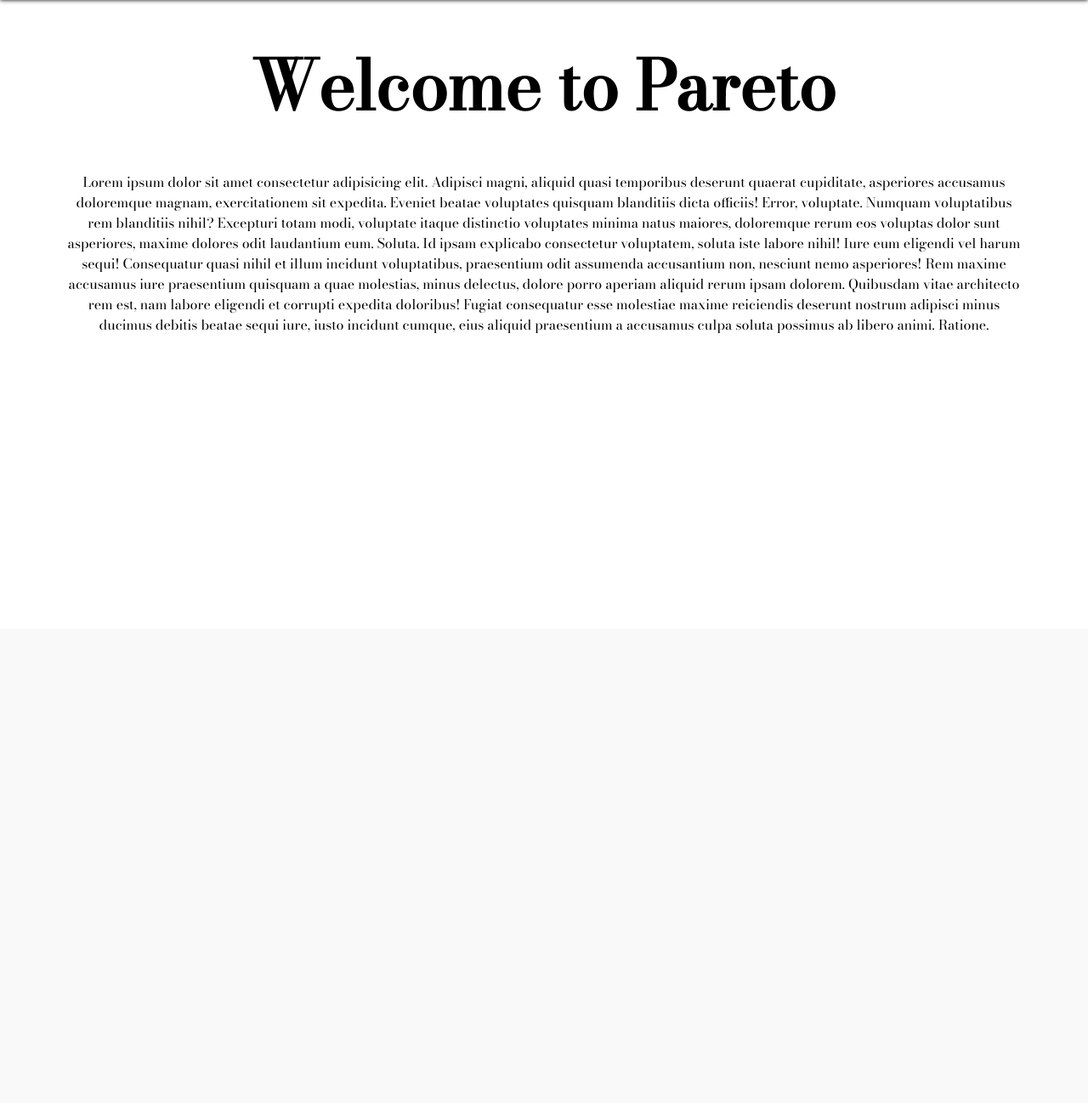
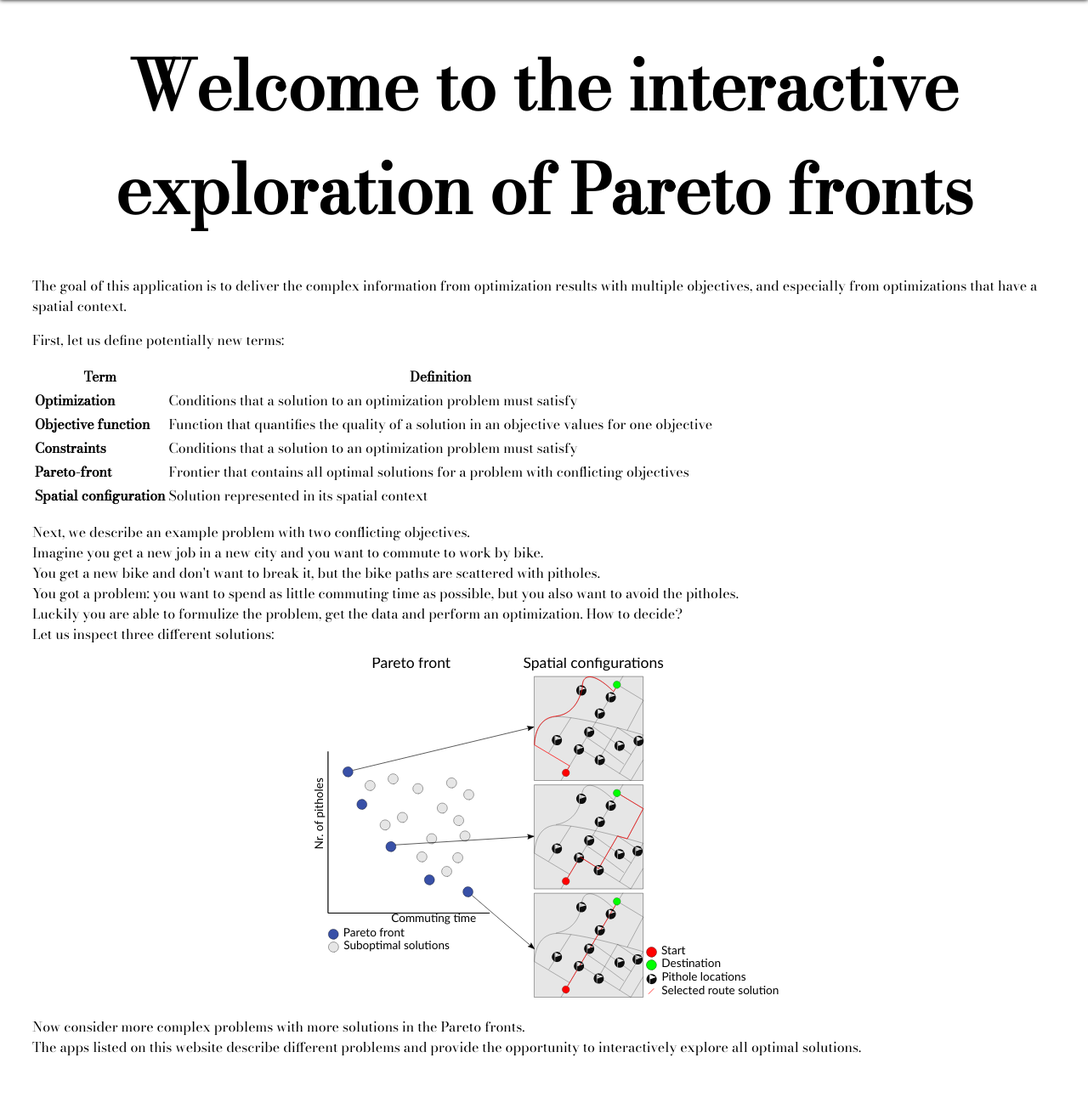
Before and after one commit to Janolem/pareto, a Flask app: page / in a window 1280 px wide. Shown: the part 60-1358 px from the top of the page at 85% size. Before the commit the page ends 452 px from the top, so only its background shows below. Run offline with Flask 3, Linux system fonts and the light colour scheme; parts of the project's set-up code (start-up, migrations or seed data) failed here and were passed over; some libraries are stand-ins or nearby versions.

Commit message:
Home-Seite ausdokumentiert mit Terminologie und Beispielproblem/Lösung

```diff
--- a/app/__init__.py
+++ b/app/__init__.py
@@ -2,7 +2,6 @@
 from flask import Flask
 from flask_bootstrap import Bootstrap
 from flask_babel import Babel
-
 
 def init_app():
     """Construct core flask application"""
--- a/app/dashplots/pareto.py
+++ b/app/dashplots/pareto.py
@@ -172,7 +172,6 @@
                     family="Arial",
                     size=14
                 )
-
             )
             figure = go.Figure(layout=layout)
             figure = make_subplots(figure=figure)
--- a/app/templates/home.html
+++ b/app/templates/home.html
@@ -1,10 +1,43 @@
 {% extends "base.html" %}
 
 {% block content %}
-    <h1 class=centrictext>Welcome to Pareto</h1>
-    <p class=centrictext>Lorem ipsum dolor sit amet consectetur adipisicing elit. Adipisci magni, aliquid quasi temporibus deserunt quaerat cupiditate, asperiores accusamus doloremque magnam, exercitationem sit expedita. Eveniet beatae voluptates quisquam blanditiis dicta officiis!
-    Error, voluptate. Numquam voluptatibus rem blanditiis nihil? Excepturi totam modi, voluptate itaque distinctio voluptates minima natus maiores, doloremque rerum eos voluptas dolor sunt asperiores, maxime dolores odit laudantium eum. Soluta.
-    Id ipsam explicabo consectetur voluptatem, soluta iste labore nihil! Iure eum eligendi vel harum sequi! Consequatur quasi nihil et illum incidunt voluptatibus, praesentium odit assumenda accusantium non, nesciunt nemo asperiores!
-    Rem maxime accusamus iure praesentium quisquam a quae molestias, minus delectus, dolore porro aperiam aliquid rerum ipsam dolorem. Quibusdam vitae architecto rem est, nam labore eligendi et corrupti expedita doloribus!
-    Fugiat consequatur esse molestiae maxime reiciendis deserunt nostrum adipisci minus ducimus debitis beatae sequi iure, iusto incidunt cumque, eius aliquid praesentium a accusamus culpa soluta possimus ab libero animi. Ratione.</p>
+    <h1 class=centrictext> Welcome to the interactive exploration of Pareto fronts </h1>
+    <p> The goal of this application is to deliver the complex information
+        from optimization results with multiple objectives, and especially from optimizations that have a spatial context. </p>
+    <p> First, let us define potentially new terms: </p>
+    <table>
+      <tr>
+        <th><b>Term</b></th>
+        <th><b>Definition</b></th>
+      </tr>
+      <tr>
+        <td><b>Optimization</b></td>  <td> Conditions that a solution to an optimization problem must satisfy
+        <tr>
+        <td><b>Objective function</b>   </td>  <td> Function that quantifies the quality of a solution in an objective values for one objective</td>
+        </tr>
+        <tr>
+            <td><b>Constraints</b></td> <td> Conditions that a solution to an optimization problem must satisfy</td>
+         </tr>
+         <tr>
+          <td><b>Pareto-front</b></td> <td> Frontier that contains all optimal solutions for a problem with conflicting objectives</td>
+          </tr>
+            <tr>
+             <td><b>Spatial configuration</b></td> <td> Solution represented in its spatial context</td>
+            </tr>
+    </table>
+
+<p>
+    Next, we describe an example problem with two conflicting objectives.<br>
+    Imagine you get a new job in a new city and you want to commute to work by bike. <br>
+    You get a new bike and don't want to break it, but the bike paths are scattered with pitholes. <br>
+    You got a problem: you want to spend as little commuting time as possible, but you also want to avoid the pitholes. <br>
+    Luckily you are able to formulize the problem, get the data and perform an optimization. How to decide? <br>
+    Let us inspect three different solutions: </p>
+
+<object data="/static/example_pf.svg" type="image/svg+xml" width="1200" height="400"> </object>
+
+<p>
+    Now consider more complex problems with more solutions in the Pareto fronts.<br>
+    The apps listed on this website describe different problems and provide the opportunity to interactively explore all optimal solutions.
+</p>
 {% endblock %}
```
Also changed, not shown: app/static/example_pf.svg (added).
